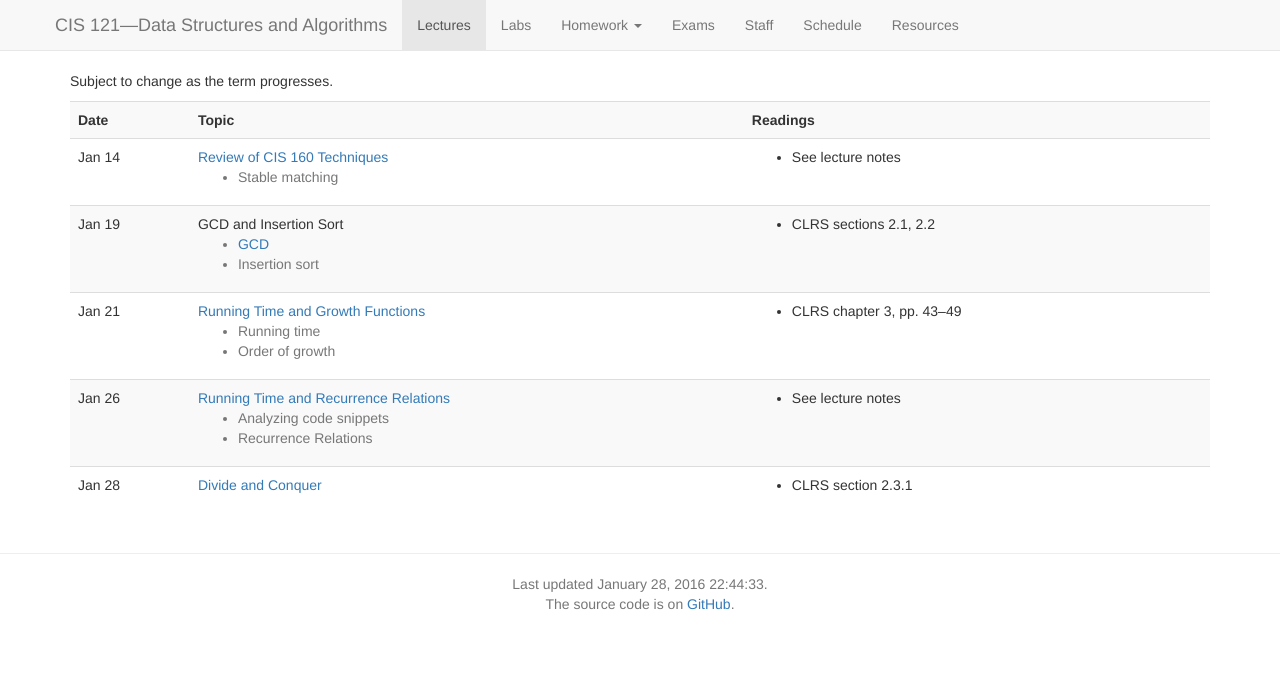
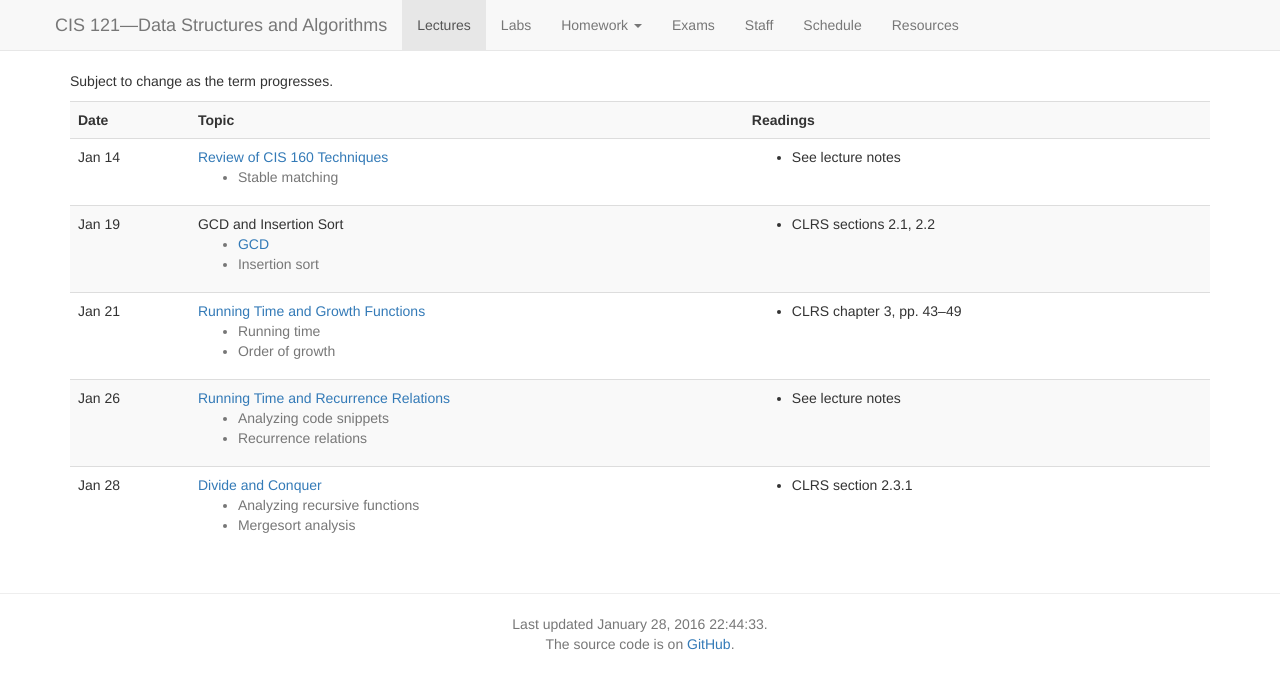
Before and after one commit to vikramkh/course-website-16fa, a Jekyll site: the page built from lectures.md, in a window 1280 px wide. Shown: the top 689 px of the page. Built offline with Jekyll 4.4.1, drawn with Linux system fonts in a browser that asks for light colours; nearby versions of some CDN libraries.

Commit message:
Update lecture highlights

```diff
--- a/_data/lectures.yaml
+++ b/_data/lectures.yaml
@@ -31,12 +31,15 @@
   slides: lectures/runtime2.pdf
   highlights:
     - Analyzing code snippets
-    - Recurrence Relations
+    - Recurrence relations
   reading:
     - See lecture notes
 
 - date: 2016-1-28
   title: Divide and Conquer
+  highlights:
+    - Analyzing recursive functions
+    - Mergesort analysis
   slides: lectures/dc.pdf
   reading:
     - CLRS section 2.3.1
```
